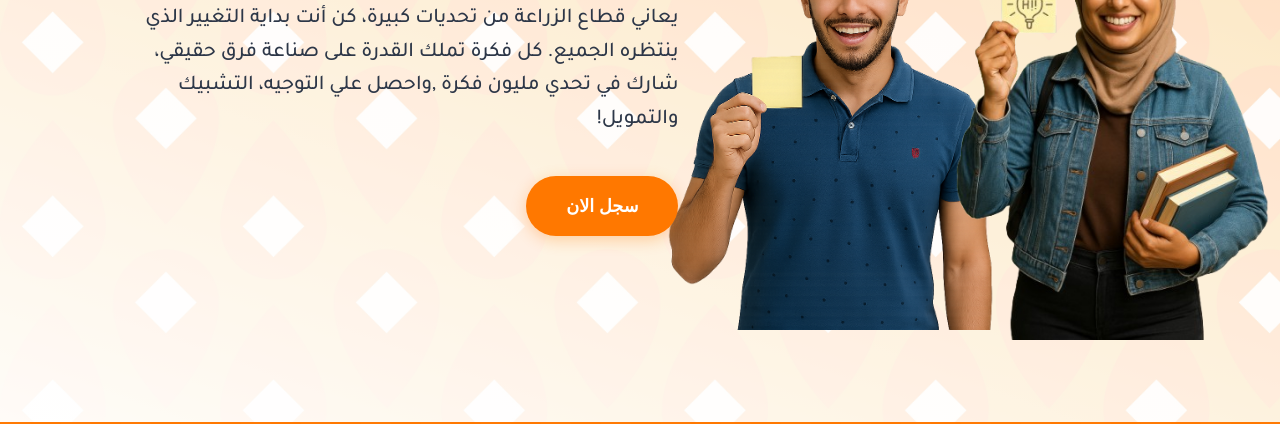
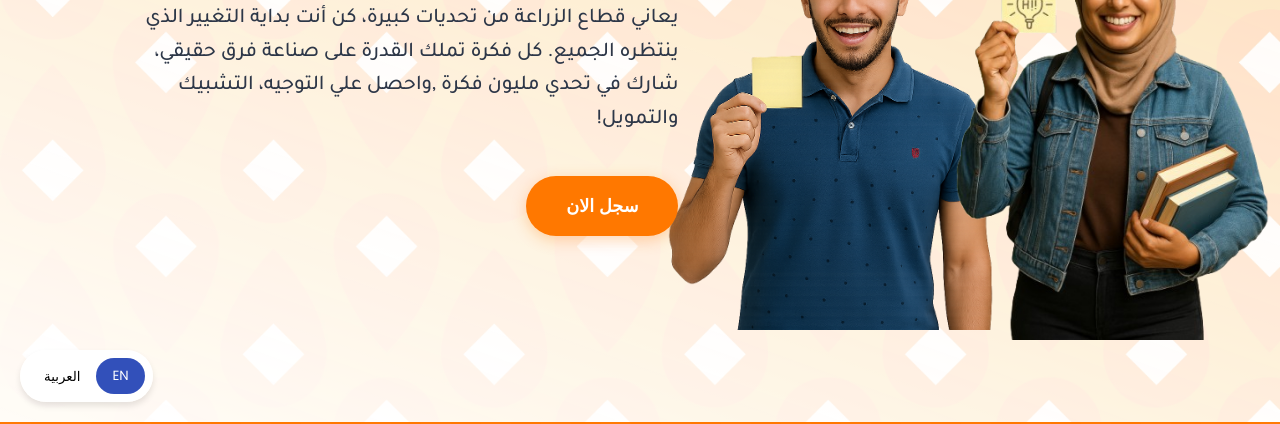
Before and after one commit to omarahmed277/FEU, a plain HTML site: page index.html in a window 1280 px wide. Shown: the part 378-802 px from the top of the page. Drawn offline with Linux system fonts and the light colour scheme; a web font is replaced by a local one.

Commit message:
last fix image background

```diff
--- a/index.html
+++ b/index.html
@@ -37,14 +37,27 @@
         background-color: var(--light-gray); /* Fallback background */
       }
 
+      .background-image-container {
+        position: fixed;
+        top: 0;
+        left: 0;
+        width: 100%;
+        height: 100%;
+        z-index: -1;
+        overflow: hidden;
+      }
+
+      .background-image-container img {
+        width: 100%;
+        height: 100%;
+        object-fit: cover;
+        object-position: center;
+      }
+
       .background-wrapper {
-        background-image: url("images/justOrange.jpg");
-        background-size: cover;
-        background-position: center;
-        background-repeat: repeat;
-        background-attachment: fixed;
         min-height: 100vh;
         position: relative;
+        z-index: 0;
       }
 
       .arabic {
@@ -733,6 +746,9 @@
     </style>
   </head>
   <body>
+    <div class="background-image-container">
+      <img src="./images/justOrange.jpg" alt="Background image" />
+    </div>
     <div class="background-wrapper">
       <nav class="navbar">
         <div class="logo arabic">
@@ -751,6 +767,11 @@
         </ul>
         <button class="mobile-menu-btn">☰</button>
       </nav>
+
+      <div class="language-toggle">
+        <button class="active english" id="en-btn">EN</button>
+        <button class="arabic" id="ar-btn">العربية</button>
+      </div>
 
       <section class="hero">
         <div class="hero-container">
@@ -797,9 +818,9 @@
               </span>
             </h1>
             <p class="hero-description arabic">
-              يعاني قطاع الزراعة من تحديات كبيرة، كن أنت بداية التغيير الذي
-              ينتظره الجميع. كل فكرة تملك القدرة على صناعة فرق حقيقي، شارك في
-              تحدي مليون فكرة ,واحصل علي التوجيه، التشبيك والتمويل!
+              يعاني قطاع الزراعة من تحديات كبيرة، كن أنت بداية التغيير الذي ينتظره
+              الجميع. كل فكرة تملك القدرة على صناعة فرق حقيقي، شارك في تحدي مليون
+              فكرة ,واحصل علي التوجيه، التشبيك والتمويل!
             </p>
 
             <h1 class="hero-title english" style="display: none">
@@ -830,9 +851,9 @@
               </span>
             </h1>
             <p class="hero-description english" style="display: none">
-              In your daily life, you see various challenges. Solve one of them
-              to become part of the Million Ideas Challenge. We'll help you
-              implement the solution!
+              In your daily life, you see various challenges. Solve one of them to
+              become part of the Million Ideas Challenge. We'll help you implement
+              the solution!
             </p>
 
             <a href="#" class="cta-button arabic">سجل الان</a>
@@ -857,18 +878,17 @@
               An Initiative for Youth Empowerment and Sustainability
             </div>
             <p class="about-description arabic">
-              تحدي مليون فكرة يهدف إلى دعمك أنت وجميع الطلاب الذين يمتلكون
-              أفكارًا قادرة على حل مشكلات المجتمع، ويسعون لتحويلها إلى شركات
-              ناشئة.
+              تحدي مليون فكرة يهدف إلى دعمك أنت وجميع الطلاب الذين يمتلكون أفكارًا
+              قادرة على حل مشكلات المجتمع، ويسعون لتحويلها إلى شركات ناشئة.
             </p>
             <p class="about-description english" style="display: none">
               The Million Ideas Challenge is a pioneering initiative designed to
               inspire and empower Arab youth to propose innovative solutions to
               agricultural challenges. Through mentorship programs, supportive
-              funding, and networking opportunities with industry experts, we
-              aim to transform your ambitious ideas into tangible projects that
-              contribute to a sustainable agricultural future. Join us today to
-              be part of this positive change!
+              funding, and networking opportunities with industry experts, we aim
+              to transform your ambitious ideas into tangible projects that
+              contribute to a sustainable agricultural future. Join us today to be
+              part of this positive change!
             </p>
           </div>
           <div class="about-image-container">
```
